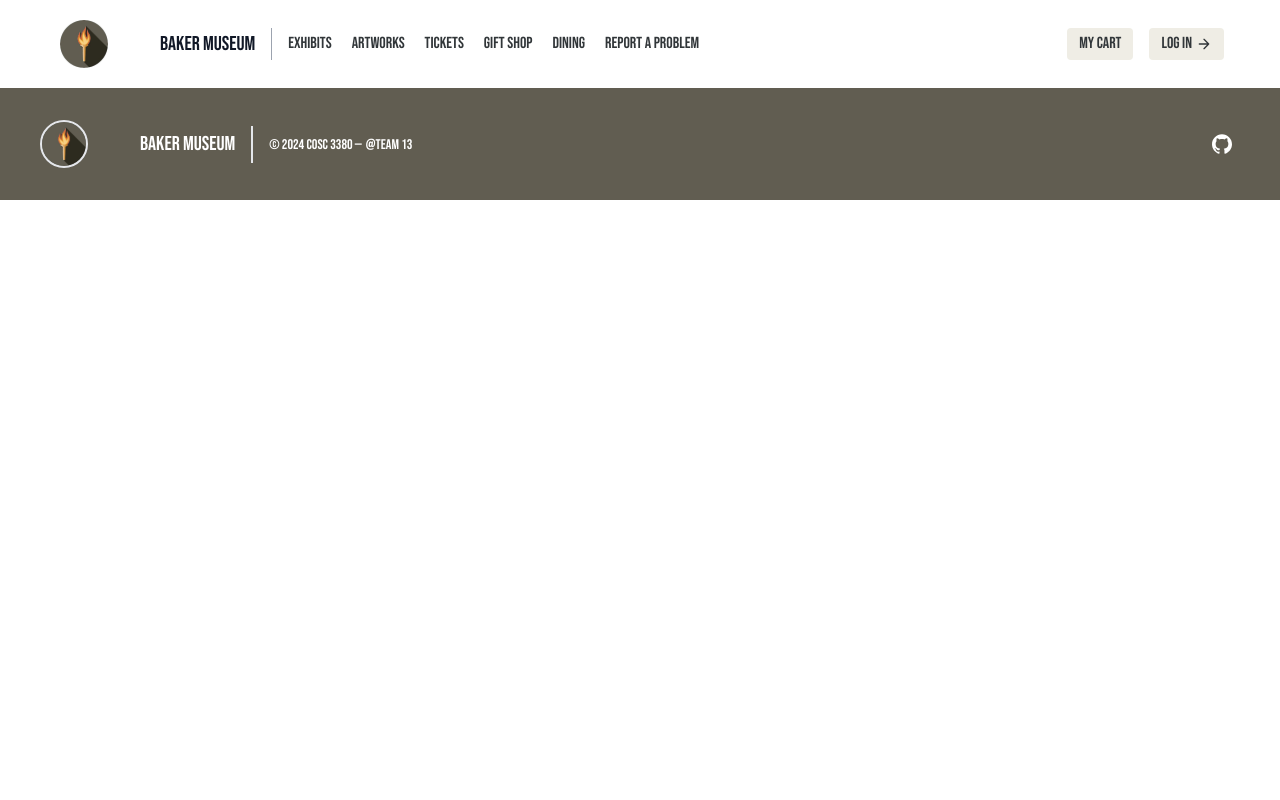
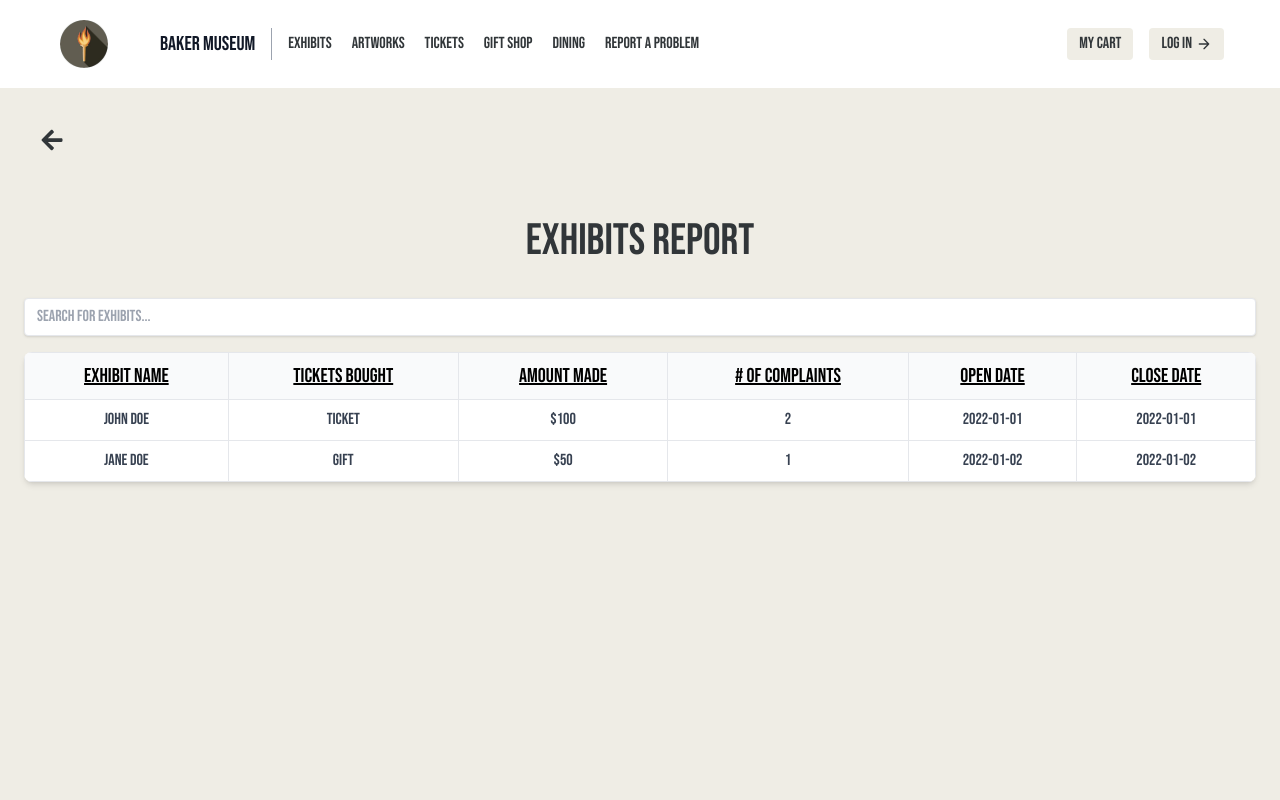
Before and after one commit to Ashishjob/museuma, a React (Create React App) app in the folder museuma/: page /admin/exhibit-report in a window 1280 px wide. Shown: the top 800 px of the page. Built offline with nearby package versions, Linux system fonts and the light colour scheme.

Commit message:
refactor: reorganized management and report pages

```diff
--- a/museuma/src/App.jsx
+++ b/museuma/src/App.jsx
@@ -23,6 +23,8 @@ import ManageArtwork from "./adminPages/manageArtworks";
 import ViewComplaints from "./adminPages/viewComplaints";
 import ManageGiftshop from "./adminPages/manageGiftshop";
 import EditProfile from "./pages/editProfile";
+import ExhibitReport from "./adminPages/exhibitReport";
+import ManageRestaurant from "./adminPages/manageRestaurant";
 
 function App() {
   return (
@@ -46,6 +48,8 @@ function App() {
         <Route path="/admin/manage-artworks" element={<ManageArtwork />} />
         <Route path="/admin/view-complaints" element={<ViewComplaints />} />
         <Route path="/admin/manage-giftshop" element={<ManageGiftshop />} />
+        <Route path="/admin/exhibit-report" element={<ExhibitReport />} />
+        <Route path="/admin/manage-restaurant" element={<ManageRestaurant/>} />
       </Routes>
     </Router>
   );
--- a/museuma/src/adminPages/Home.jsx
+++ b/museuma/src/adminPages/Home.jsx
@@ -16,12 +16,20 @@ const AdminHome = () => {
                             Admin Dashboard
                         </h3>
                         <div className="flex flex-col tracking-wide">
-                            <a href="/admin/manage-employees"><button onClick={() => console.log('Manage Employees')} className="admin-button">Manage Employees</button></a>
-                            <a href="/admin/total-report"><button onClick={() => console.log('View Total Sale Reports')} className="admin-button">View Total Sale Reports</button></a>
-                            <a href="/admin/manage-exhibits"><button onClick={() => console.log('Manage Exhibits')} className="admin-button">Manage Exhibits</button></a>
-                            <a href="/admin/manage-artworks"><button onClick={() => console.log('Manage Artworks')} className="admin-button">Manage Artworks</button></a>
-                            <a href="/admin/view-complaints"><button onClick={() => console.log('View Complaints')} className="admin-button">View Complaints</button></a>
-                            <a href="/admin/manage-giftshop"><button onClick={() => console.log('Manage Gift Shop')} className="admin-button">Manage Gift Shop</button></a>
+                            <a href="/profile"><button onClick={() => console.log('View/Edit Profile')} className="admin-button">Profile</button></a>
+                            <select className="admin-button text-center " onChange={(e) => window.location.href = e.target.value}>    <option value="">View Reports...</option>
+                                <option value="/admin/total-report">View Total Sale Reports</option>
+                                <option value="/admin/exhibit-report">View Exhibit Reports</option>
+                                <option value="/admin/view-complaints">View Complaints</option>
+                            </select>
+                            <select className="admin-button text-center " onChange={(e) => window.location.href = e.target.value}>
+                                <option value="">Management Options</option>
+                                <option value="/admin/manage-employees">Manage Employees</option>
+                                <option value="/admin/manage-artworks">Manage Artworks</option>
+                                <option value="/admin/manage-exhibits">Manage Exhibits</option>
+                                <option value="/admin/manage-giftshop">Manage Gift Shop</option>
+                                <option value="/admin/manage-restaurant">Manage Restaurant</option>
+                            </select>
                         </div>
                     </div>
                 </div>
--- /dev/null
+++ b/museuma/src/adminPages/exhibitReport.jsx
@@ -0,0 +1,72 @@
+import React, { useState, useEffect } from 'react';
+import { Link } from 'react-router-dom';
+import { FaArrowLeft } from 'react-icons/fa';
+import '../App.css';
+import '../index.css';
+
+function ExhibitReport() {
+  const [salesData, setSalesData] = useState(null);
+  const [filter, setFilter] = useState('totalSales');
+  const [searchTerm, setSearchTerm] = useState('');
+
+  useEffect(() => {
+    fetchSalesData();
+  }, []);
+
+  const fetchSalesData = async () => {
+    const data = [
+      { id: 1, customer: 'John Doe', item: 'Ticket', amount: 100, quantity: 2, date: '2022-01-01', category: 'Ticket' },
+      { id: 2, customer: 'Jane Doe', item: 'Gift', amount: 50, quantity: 1, date: '2022-01-02', category: 'Gift Shop' },
+    ];
+    setSalesData(data);
+  };
+
+  const filteredData = salesData?.filter((sale) => {
+    if (filter === 'totalSales' && sale.item.toLowerCase().includes(searchTerm.toLowerCase())) return true;
+    if (filter === 'giftShopSales' && sale.category === 'Gift Shop' && sale.item.toLowerCase().includes(searchTerm.toLowerCase())) return true;
+    if (filter === 'ticketSales' && sale.category === 'Ticket' && sale.item.toLowerCase().includes(searchTerm.toLowerCase())) return true;
+    return false;
+  });
+
+  return (
+    <main className="min-h-screen bg-[#EFEDE5] w-screen flex justify-center">
+      <div className="container mx-auto p-6">
+        <Link to="/admin" className="absolute top-32 left-10 inline-block text-2xl text-[#313639] hover:text-[#C0BAA4]">
+          <FaArrowLeft />
+        </Link>
+        <h1 className="text-4xl text-center mb-6 mt-24 text-[#313639]">Exhibits Report</h1>
+        <div className="mb-4 flex justify-center">
+          <input type="text" value={searchTerm} onChange={(e) => setSearchTerm(e.target.value)} placeholder="Search for exhibits..." className="shadow appearance-none border rounded w-full py-2 px-3 text-gray-700 leading-tight focus:outline-none focus:shadow-outline" />
+        </div>
+        {filteredData && (
+          <table className="divide-y divide-gray-300 mb-6 w-full text-center mx-auto bg-white shadow-md rounded-lg overflow-hidden">
+            <thead className="bg-gray-50">
+              <tr>
+                <th className="px-4 py-2 font-medium text-xl underline border">Exhibit Name</th>
+                <th className="px-4 py-2 font-medium text-xl underline border">Tickets Bought</th>
+                <th className="px-4 py-2 font-medium text-xl underline border">Amount Made</th>
+                <th className="px-4 py-2 font-medium text-xl underline border"># Of Complaints</th>
+                <th className="px-4 py-2 font-medium text-xl underline border">Open Date</th>
+                <th className="px-4 py-2 font-medium text-xl underline border">Close Date</th>
+              </tr>
+            </thead>
+            <tbody>
+              {filteredData.map((sale) => (
+                <tr key={sale.id} className="text-gray-700">
+                  <td className="px-4 py-2 border">{sale.customer}</td>
+                  <td className="px-4 py-2 border">{sale.item}</td>
+                  <td className="px-4 py-2 border">${sale.amount}</td>
+                  <td className="px-4 py-2 border">{sale.quantity}</td>
+                  <td className="px-4 py-2 border">{sale.date}</td>
+                  <td className="px-4 py-2 border">{sale.date}</td>
+                </tr>
+              ))}
+            </tbody>
+          </table>
+        )}
+      </div>
+    </main>
+  );
+}
+
+export default ExhibitReport;
--- a/museuma/src/adminPages/manageArtworks.jsx
+++ b/museuma/src/adminPages/manageArtworks.jsx
@@ -58,20 +58,59 @@ const ManageArtwork = () => {
 
         <button onClick={toggleAddForm} className="text-3xl mb-4 hover:text-[#C0BAA4]">Add Artwork</button>
         {showAddForm && (
-          <form onSubmit={addArtwork}>
-            {/* Add your form fields here */}
+          <div className="flex">
+            <div className="mb-6 flex">
+              <input
+                type="text"
+                placeholder="Title"
+                className="border rounded mr-2 p-2 flex-1"
+                onChange={(e) => setNewArtwork({ ...newArtwork, title: e.target.value })}
+              />
+              <input
+                type="text"
+                placeholder="Artist"
+                className="border rounded mr-2 p-2 flex-1"
+                onChange={(e) => setNewArtwork({ ...newArtwork, artist: e.target.value })}
+              />
+              <input
+                type="date"
+                placeholder="Creation Date"
+                className="border rounded mr-2 p-2 flex-1"
+                onChange={(e) => setNewArtwork({ ...newArtwork, creationDate: e.target.value })}
+              />
+              <input
+                type="text"
+                placeholder="Medium"
+                className="border rounded mr-2 p-2 flex-1"
+                onChange={(e) => setNewArtwork({ ...newArtwork, medium: e.target.value })}
+              />
+              <input
+                type="file"
+                placeholder="Image File"
+                className="border rounded mr-2 p-2 flex-1"
+                onChange={(e) => setNewArtwork({ ...newArtwork, imageFile: e.target.files[0] })}
+              />
+            </div>
+            <button
+              type="submit"
+              className="w-fit p-2 px-4 bg-[#313639] mb-6 text-white rounded-md hover:bg-[#5a5a5a]"
+            >
+              Add Artwork
+            </button>
+          </div>
+        )}
+
+        {showEditForm && (
+          <form onSubmit={handleEditSubmit}>
+            <input type="text" placeholder="Title" value={editedArtwork.title} onChange={(e) => setEditedArtwork({ ...editedArtwork, title: e.target.value })} />
+            <input type="text" placeholder="Artist" value={editedArtwork.artist} onChange={(e) => setEditedArtwork({ ...editedArtwork, artist: e.target.value })} />
+            <input type="date" placeholder="Creation Date" value={editedArtwork.creationDate} onChange={(e) => setEditedArtwork({ ...editedArtwork, creationDate: e.target.value })} />
+            <input type="text" placeholder="Medium" value={editedArtwork.medium} onChange={(e) => setEditedArtwork({ ...editedArtwork, medium: e.target.value })} />
+            <input type="file" placeholder="Image File" onChange={(e) => setEditedArtwork({ ...editedArtwork, imageFile: e.target.files[0] })} />
+            <button type="submit">Update Artwork</button>
           </form>
         )}
-        {state.map((item) => (
-          <div key={item.id}>
-            {/* Add your artwork display here */}
-          </div>
-        ))}
-        {showEditForm && (
-          <form onSubmit={handleEditSubmit}>
-            {/* Add your form fields here */}
-          </form>
-        )}
+
         {selectedArtworkForDeletion && (
           <div>
             <p>Are you sure you want to delete this artwork?</p>
--- a/museuma/src/adminPages/manageEmployees.jsx
+++ b/museuma/src/adminPages/manageEmployees.jsx
@@ -205,6 +205,13 @@ const ManageEmployees = () => {
           Employee Management
         </h1>
 
+        <button
+          onClick={toggleAddForm}
+          className="text-3xl mb-4 hover:text-[#C0BAA4]"
+        >
+          {showAddForm ? "Cancel" : "Add Employee"}
+        </button>
+
         <ul className="divide-y divide-gray-300 mb-6">
           {employees.map((employee) => (
             <li key={employee.id} className="py-4 flex">
@@ -224,13 +231,6 @@ const ManageEmployees = () => {
             </li>
           ))}
         </ul>
-
-        <button
-          onClick={toggleAddForm}
-          className="text-3xl mb-4 hover:text-[#C0BAA4]"
-        >
-          {showAddForm ? "Cancel" : "Add Employee"}
-        </button>
 
         {showAddForm && (
           <div className="flex">
--- a/museuma/src/adminPages/manageExhibits.jsx
+++ b/museuma/src/adminPages/manageExhibits.jsx
@@ -159,6 +159,13 @@ const ManageExhibits = () => {
           Exhibit Management
         </h1>
 
+        <button
+          onClick={toggleAddForm}
+          className="text-3xl mb-4 hover:text-[#C0BAA4]"
+        >
+          {showAddForm ? "Cancel" : "Add Exhibit"}
+        </button>
+
         <ul className="divide-y divide-gray-300 mb-6">
           {exhibits.map((exhibit) => (
             <li key={exhibit.Exhibit_id} className="py-4 flex">
@@ -178,13 +185,6 @@ const ManageExhibits = () => {
             </li>
           ))}
         </ul>
-
-        <button
-          onClick={toggleAddForm}
-          className="text-3xl mb-4 hover:text-[#C0BAA4]"
-        >
-          {showAddForm ? "Cancel" : "Add Exhibit"}
-        </button>
 
         {showAddForm && (
           <div className="flex">
```
Also changed, not shown: museuma/src/adminPages/manageRestaurant.jsx (renamed from museuma/src/adminPages/manageGiftshop.jsx, +14 -14 lines).
